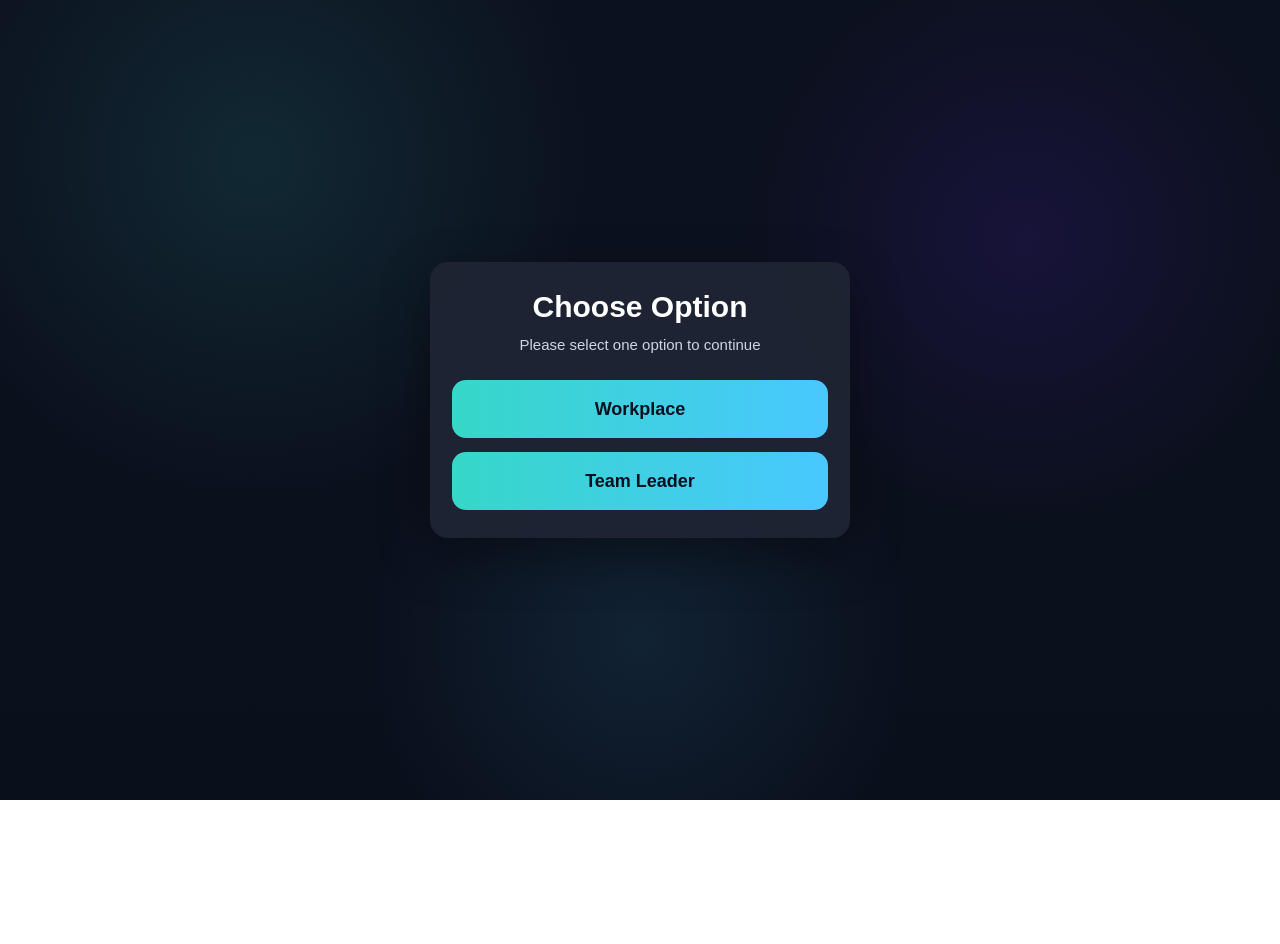
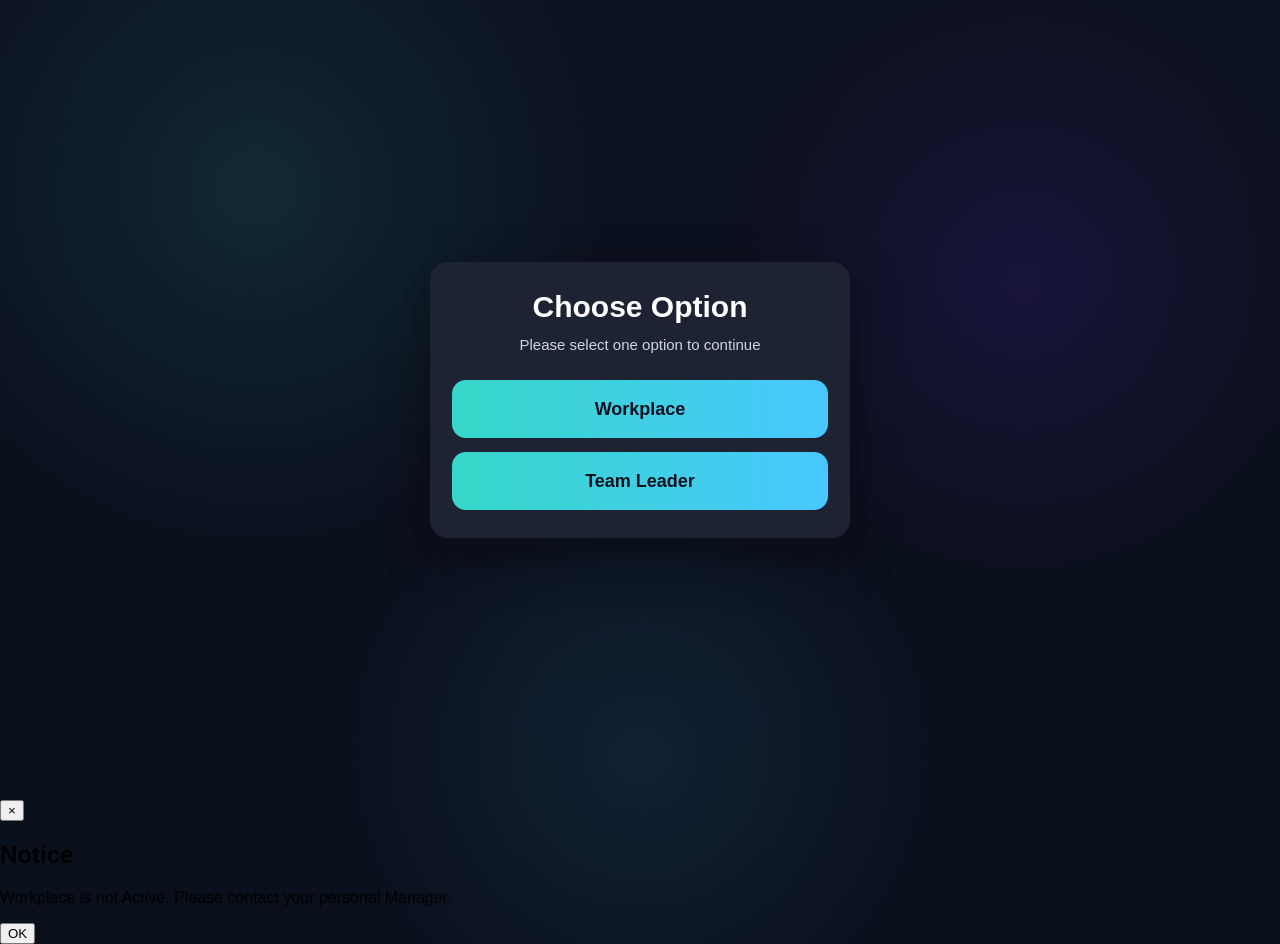
Before and after one commit to betongame-web/Bcom-frontend, a React (Vite) app: page /select-role in a window 1280 px wide. Both pictures are taken after a click on the button "Workplace". Before the commit the page ends 800 px from the top, so only its background shows below. Built offline with nearby package versions, Linux system fonts and the light colour scheme.

Commit message:
Update SelectRole.jsx

```diff
--- a/src/pages/SelectRole.jsx
+++ b/src/pages/SelectRole.jsx
@@ -1,11 +1,17 @@
+import { useState } from "react";
 import { useNavigate } from "react-router-dom";
 import "../styles/select-role.css";
 
 export default function SelectRole() {
   const navigate = useNavigate();
+  const [showPopup, setShowPopup] = useState(false);
 
   function handleWorkplaceClick() {
-    alert("Workplace is not Active. Please contact your personal Manager.");
+    setShowPopup(true);
+  }
+
+  function handleClosePopup() {
+    setShowPopup(false);
   }
 
   function handleTeamLeaderClick() {
@@ -40,6 +46,36 @@ export default function SelectRole() {
           </div>
         </div>
       </main>
+
+      {showPopup && (
+        <div className="role-popup-overlay" onClick={handleClosePopup}>
+          <div
+            className="role-popup-box"
+            onClick={(e) => e.stopPropagation()}
+          >
+            <button
+              className="role-popup-close"
+              onClick={handleClosePopup}
+              aria-label="Close popup"
+            >
+              ×
+            </button>
+
+            <h2 className="role-popup-title">Notice</h2>
+
+            <p className="role-popup-text">
+              Workplace is not Active. Please contact your personal Manager.
+            </p>
+
+            <button
+              className="role-popup-btn"
+              onClick={handleClosePopup}
+            >
+              OK
+            </button>
+          </div>
+        </div>
+      )}
     </div>
   );
 }
```
